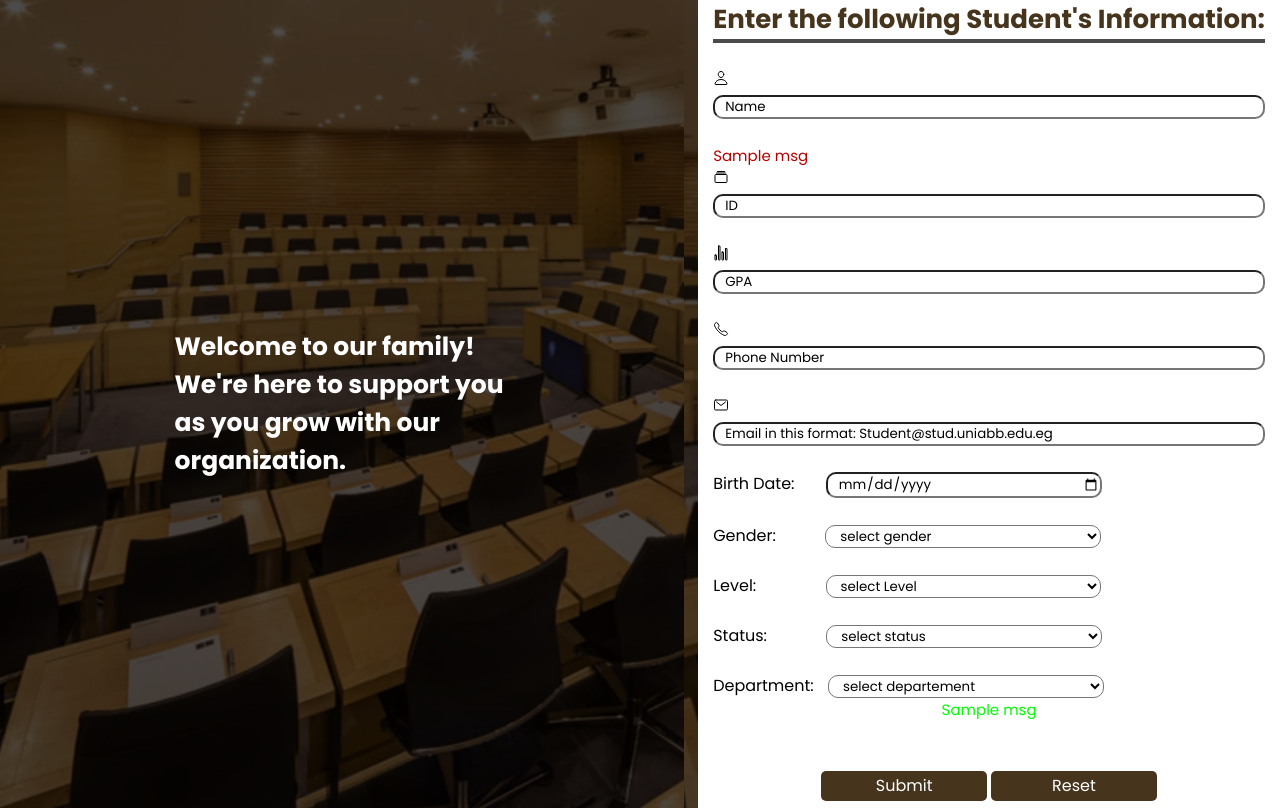
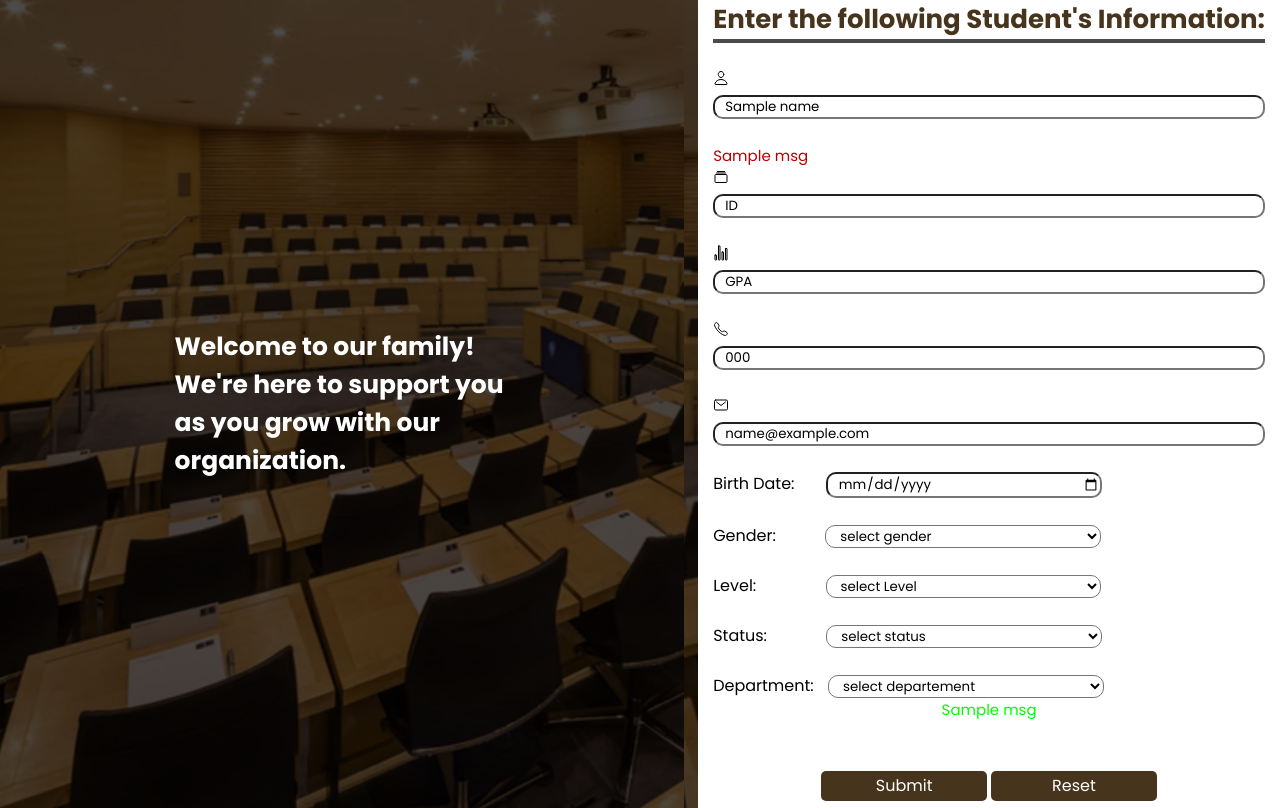
Before and after one commit to 3ab2wy1911/Student_Affairs_Website, a Django app: template Students/templates/add_student.html in a window 1280 px wide. Shown: the part 102-910 px from the top of the page. Run offline with Django 4.2, Linux system fonts and the light colour scheme; the template is opened without the code that fills it: most values are stand-ins (such as "Sample title", 1, 10 or a date in 2020).

Commit message:
Update add_student.html

```diff
--- a/Students/templates/add_student.html
+++ b/Students/templates/add_student.html
@@ -50,7 +50,7 @@
                     <div class="Add">
                         {% csrf_token %}
                         <ion-icon name="person-outline"></ion-icon>
-                        <input type="text" id="name" name="name" required placeholder="Name">
+                        <input type="text" id="name" name="name" required placeholder="Name" value="{{ name }}">
                     </div>
                     <br>
                     <div class="Add">
@@ -60,32 +60,32 @@
                         </div>
                         {% endfor %}
                         <ion-icon name="albums-outline"></ion-icon>
-                        <input type="text" id="ID" name="ID" required placeholder="ID">
+                        <input type="text" id="ID" name="ID" required placeholder="ID" value="{{ ID }}">
                     </div>
                     <br>
                     <div class="Add">
                         {% csrf_token %}
                         <ion-icon name="stats-chart-outline"></ion-icon>
-                        <input type="text" id="GPA" name="GPA" required placeholder="GPA">
+                        <input type="text" id="GPA" name="GPA" required placeholder="GPA" value="{{ GPA }}">
                     </div>
                     <br>
                     <div class="Add">
                         {% csrf_token %}
                         <ion-icon name="call-outline"></ion-icon>
-                        <input type="tel" id="phoneno" name="phoneno" required placeholder="Phone Number">
+                        <input type="tel" id="phoneno" name="phoneno" required placeholder="Phone Number" value="{{ phoneno }}">
                     </div>
                     <br>
                     <div>
                         {% csrf_token %}
                         <ion-icon name="mail-outline"></ion-icon>
                         <input type="text" id="email" name="email"
-                            placeholder="Email in this format: Student@stud.uniabb.edu.eg" required>
+                            placeholder="Email in this format: Student@stud.uniabb.edu.eg" required value="{{ email }}">
                     </div>
                     <br>
                     <div>
                         {% csrf_token %}
                         <span>Birth Date: </span>
-                        <input type="date" id="date" name="date" required>
+                        <input type="date" id="date" name="date" required value="{{ date }}">
                     </div>
                     <br>
                     <label for="Gender">Gender: </label>
```
